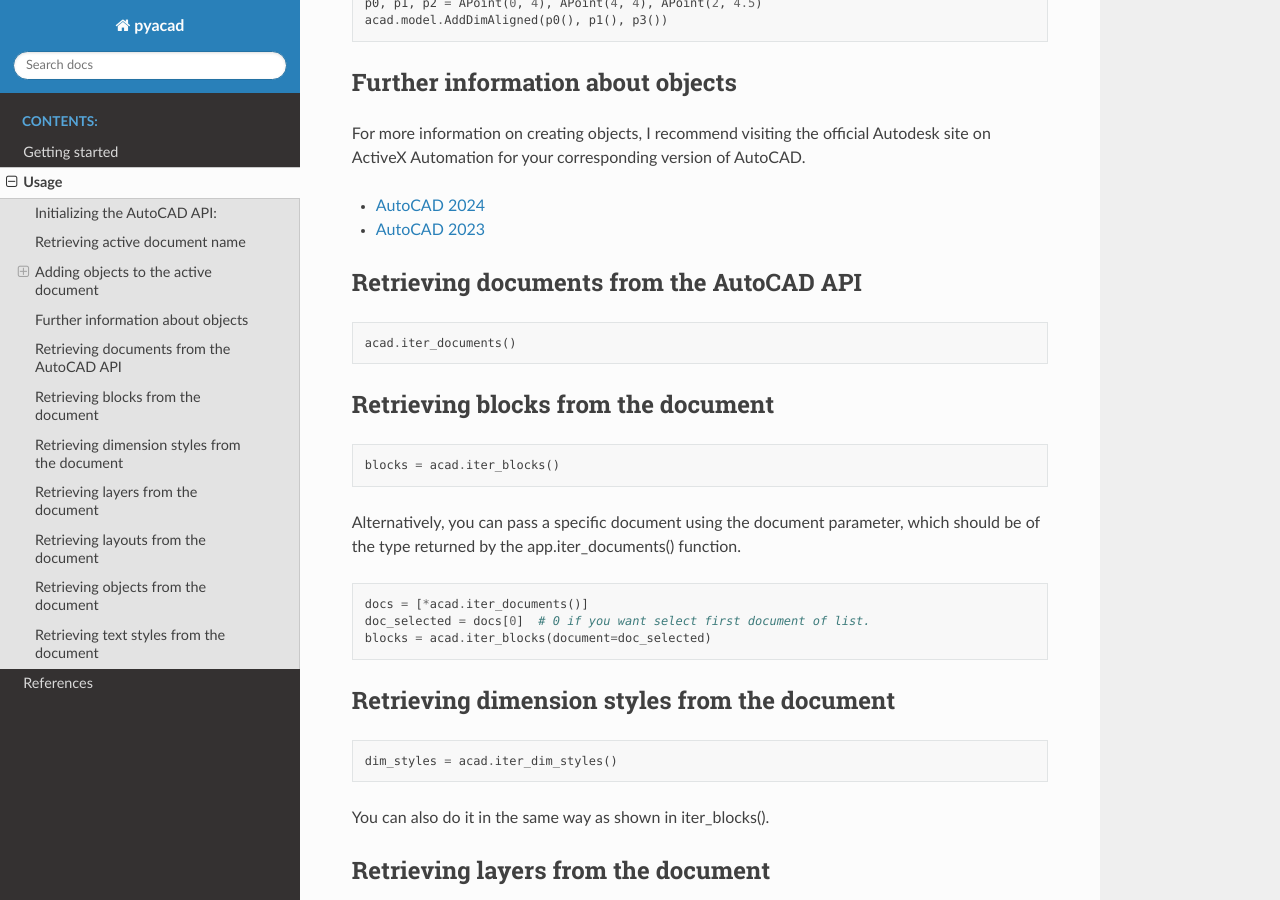
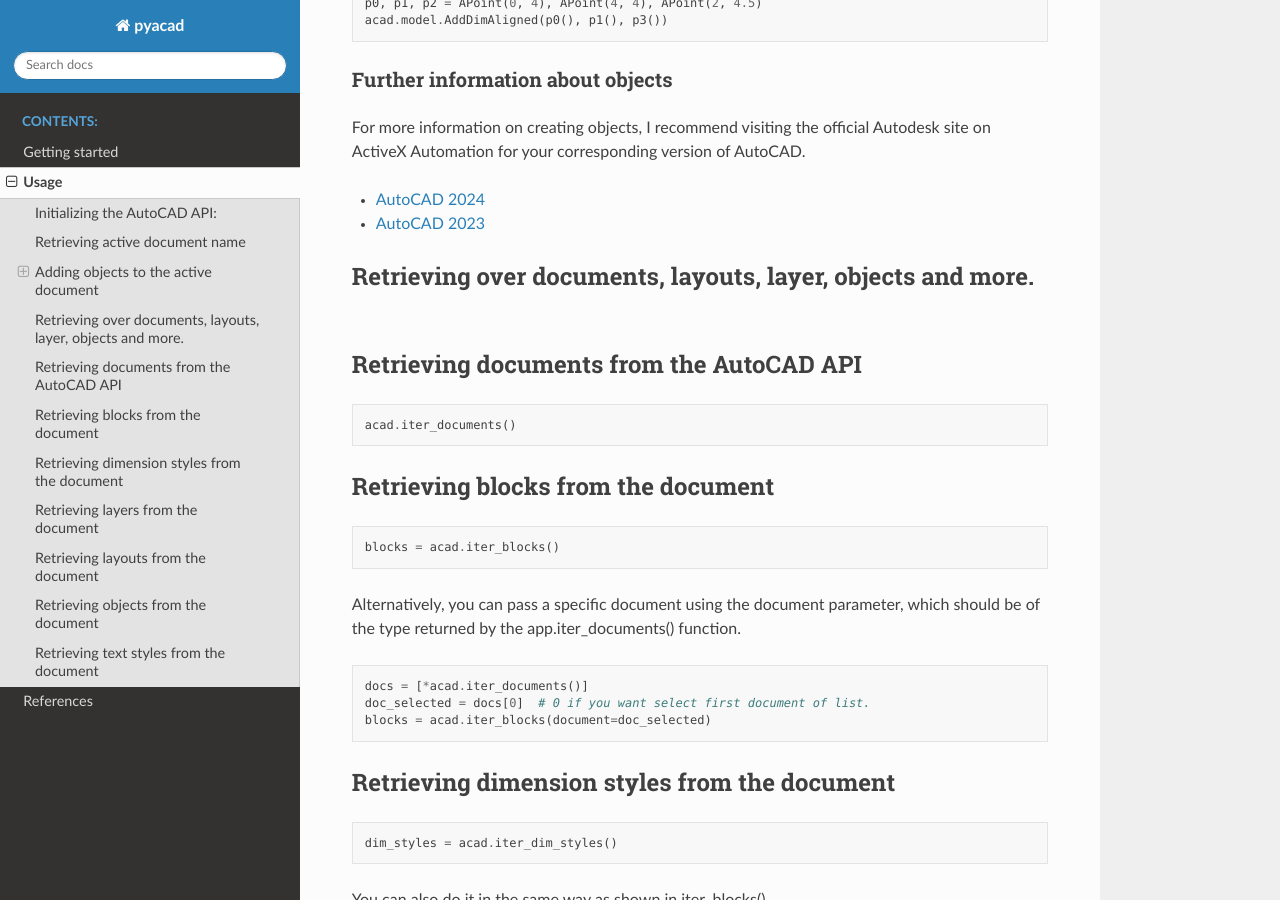
Before and after one commit to AxelTAG/pyacad, a Sphinx documentation site: the page built from docs/source/usage.rst, in a window 1280 px wide and 900 px high, scrolled down 1962 px. Built offline with Sphinx 7.4.7 and the Read the Docs theme 2.0.0, drawn with Linux system fonts in a browser that asks for light colours.

```diff
--- a/docs/source/conf.py
+++ b/docs/source/conf.py
@@ -24,9 +24,8 @@ html_context = {
     "display_github": True,
     "github_user": "axeltag",
     "github_repo": "pyacad",
-    "github_version": "main",
-    "conf_py_path": "/docs/source/",
-}
+    "github_version": "main"
+}  # "conf_py_path": "/docs/source/",
 
 # -- Options for HTML output -------------------------------------------------
 # https://www.sphinx-doc.org/en/master/usage/configuration.html#options-for-html-output
--- a/docs/source/usage.rst
+++ b/docs/source/usage.rst
@@ -109,12 +109,15 @@ Aligned Dimension
     acad.model.AddDimAligned(p0(), p1(), p3())
 
 Further information about objects
----------------------------------
+^^^^^^^^^^^^^^^^^^^^^^^^^^^^^^^^^
 
 For more information on creating objects, I recommend visiting the official Autodesk site on ActiveX Automation for your corresponding version of AutoCAD.
 
 * `AutoCAD 2024 <https://help.autodesk.com/view/OARX/2024/ENU/?guid=GUID-36BF58F3-537D-4B59-BEFE-2D0FEF5A4443>`_
 * `AutoCAD 2023 <https://help.autodesk.com/view/OARX/2023/ENU/?guid=GUID-36BF58F3-537D-4B59-BEFE-2D0FEF5A4443>`_
+
+Retrieving over documents, layouts, layer, objects and more.
+------------------------------------------------------------
 
 Retrieving documents from the AutoCAD API
 -----------------------------------------
```
Also changed, not shown: 6 other files.
